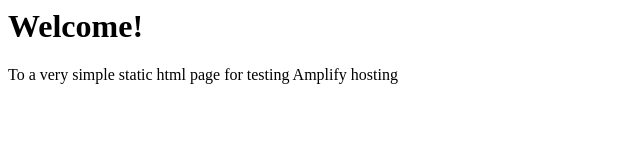
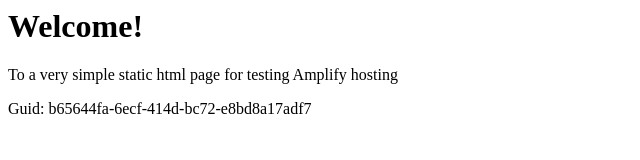
Before and after one commit to aws-aemilia-iad/Github-PR-Commit-Integration-Test-DoNotTouch-v0-prod-us-east-1, a website: page src/index.html in a window 1280 px wide. Shown: the whole page, without its empty margins (0-640 px from the left). Drawn offline with Linux system fonts and the light colour scheme.

Commit message:
commit from integ tests

```diff
--- a/src/index.html
+++ b/src/index.html
@@ -1,3 +1,5 @@
+
+
 <html lang="en">
 
 <head>
@@ -10,6 +12,6 @@
 <body>
     <h1>Welcome!</h1>
     <p>To a very simple static html page for testing Amplify hosting</p>
-</body>
+    <p>Guid: b65644fa-6ecf-414d-bc72-e8bd8a17adf7</p></body>
 
 </html>
```
